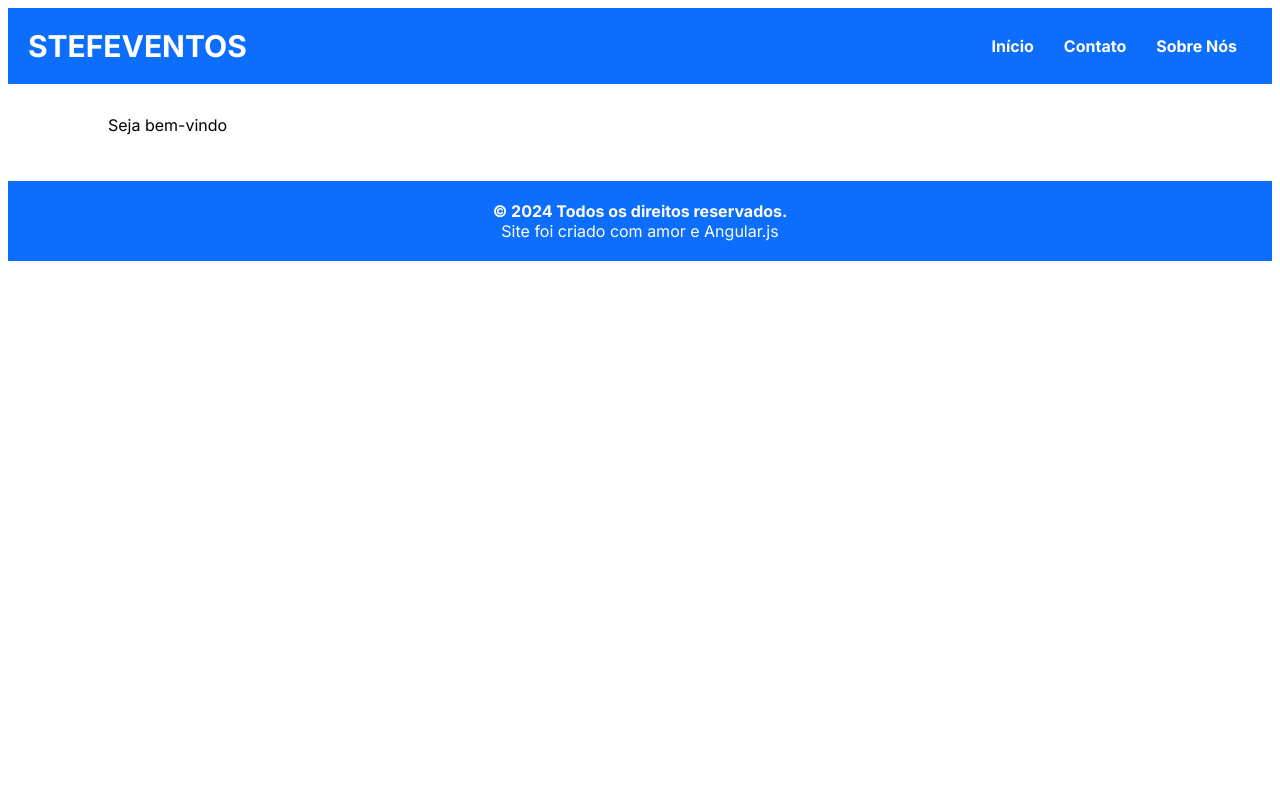
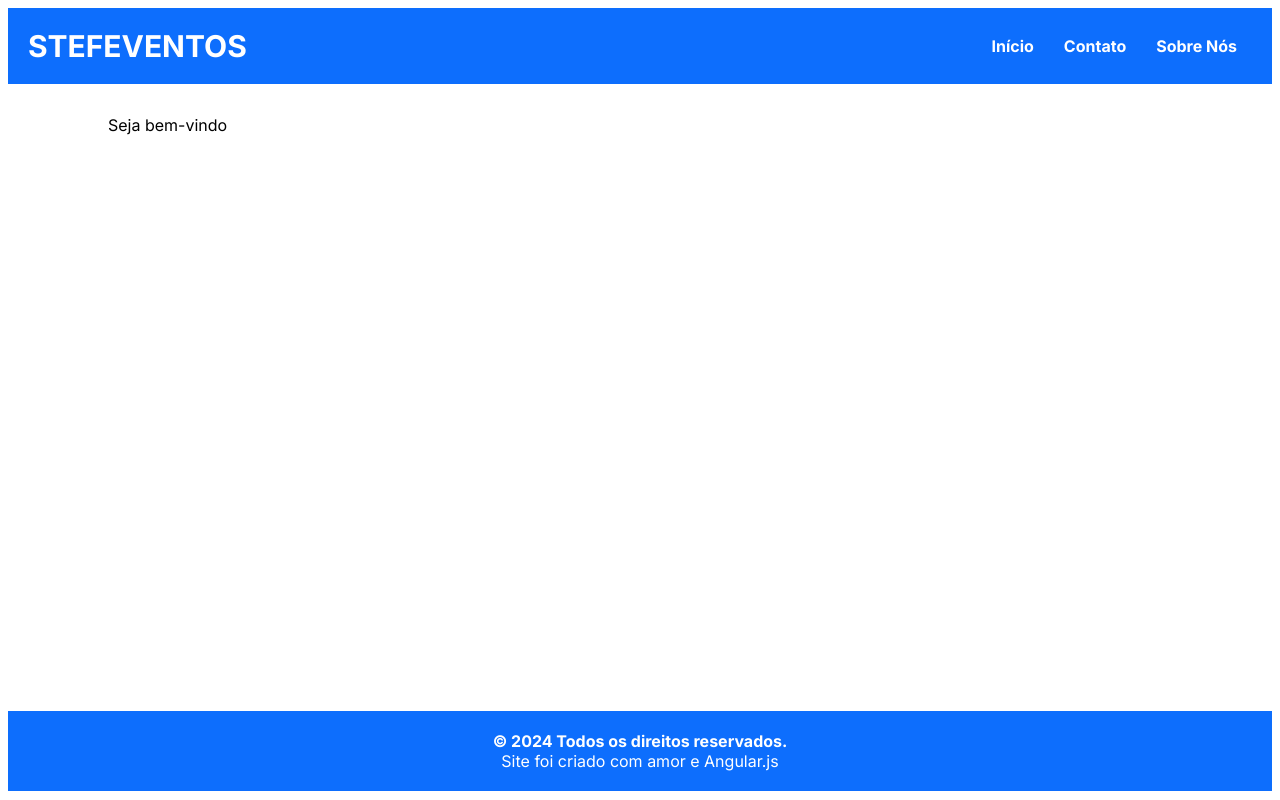
Before and after one commit to stfn-anderson/stefeventos, an Angular app: page / in a window 1280 px wide. Built offline with nearby package versions, Linux system fonts and the light colour scheme.

Commit message:
- Feat: Tamanho Mínimo Main

```diff
--- a/src/app/app.component.css
+++ b/src/app/app.component.css
@@ -1,3 +1,4 @@
 main {
+  min-height: calc(100vh - 218px);
   padding: 15px 100px 30px;
 }
```
